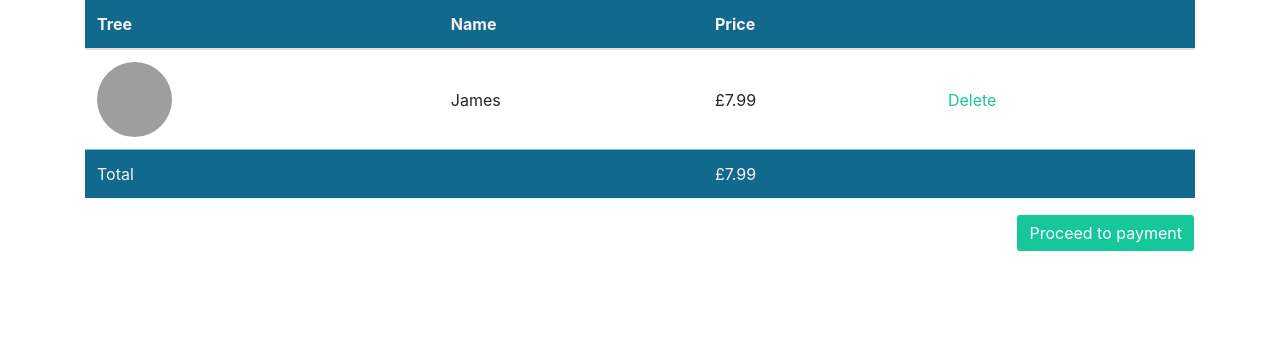
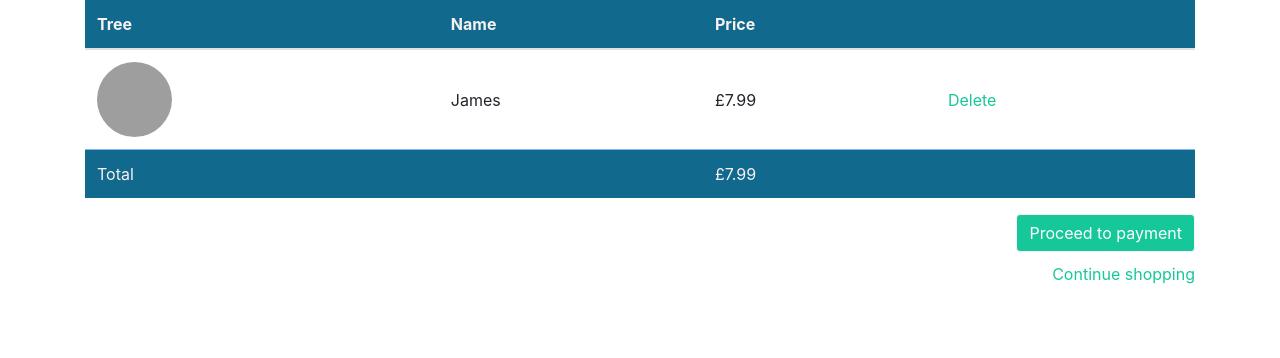
Before and after one commit to aidanjames/ecommerce-site, a Flask app: page /cart in a window 1280 px wide. Shown: the part 89-447 px from the top of the page. Run offline with Flask 2, Linux system fonts and the light colour scheme; a user stored in the database is signed in; data comes from the database, SQL or seed files in the repository; some libraries are stand-ins or nearby versions; grey boxes are pictures that could not be loaded.

Commit message:
Add continue shopping link from cart.

```diff
--- a/static/styles.css
+++ b/static/styles.css
@@ -71,14 +71,6 @@ a {
     padding-top: 50px;
 }
 
-.nav-link-red {
-    color: red;
-}
-
-.nav-link-red:hover {
-    color: white;
-}
-
 
 /* BOOTSTRAP OVERRIDES */
 .btn-primary {
@@ -131,3 +123,7 @@ a {
     color: #f8f1f1;
     background-color: #11698e;
 }
+
+.text-right {
+    padding-bottom: 10px;
+}
--- a/templates/cart.html
+++ b/templates/cart.html
@@ -82,6 +82,10 @@
     {% endif %}
   </div>
 
+  <div class="text-right">
+    <a class="continue-link" href="{{ url_for('product_page') }}">Continue shopping</a>
+  </div>
+
   {% endif %}
 
 </div>
@@ -111,6 +115,7 @@
           console.error("Error:", error);
         });
     });
+
 </script>
 
 </html>
```
